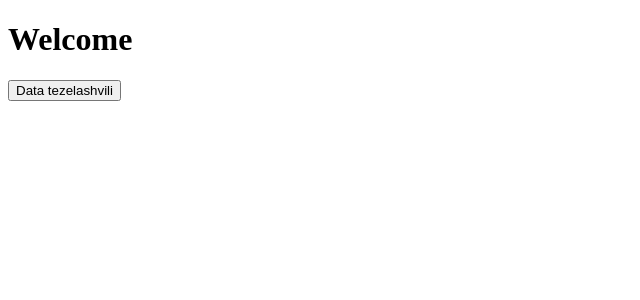
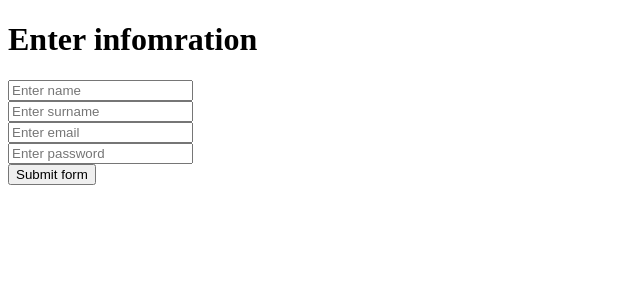
Before and after one commit to tezeladata/group56-react-test, a React app: page / in a window 1280 px wide. Shown: the top 300 px of the page, without its empty margins (0-640 px from the left). Built offline with nearby package versions, Linux system fonts and the light colour scheme; the HTML template or start-up script is replaced by a standard one.

Commit message:
Level 119

```diff
--- a/src/App.jsx
+++ b/src/App.jsx
@@ -1,10 +1,10 @@
-import Button from "./components/Button.jsx";
+import Form from "./components/Form";
 
 const App = () => {
   return (
     <main>
-      <h1>Welcome</h1>
-      <Button />
+      <h1>Enter infomration</h1>
+      <Form />
     </main>
   )
 };
--- a/src/components/Button.jsx
+++ /dev/null
@@ -1,8 +0,0 @@
-const Button = () => {
-    const fullname = "Data tezelashvili"
-    return (
-        <button>{fullname}</button>
-    )
-};
-
-export default Button;
--- /dev/null
+++ b/src/components/Form.jsx
@@ -0,0 +1,29 @@
+const Form = () => {
+    const handleSubmit = e => {
+        e.preventDefault();
+
+        const result = {
+            name: e.target.name.value,
+            surname: e.target.surname.value,
+            email: e.target.email.value,
+            password: e.target.password.value
+        }
+
+        console.log(result)
+    }
+
+    return (
+        <div>
+            <form onSubmit={handleSubmit}>
+                <input type="text" placeholder="Enter name" name="name" required /> <br />
+                <input type="text" placeholder="Enter surname" name="surname" required /> <br />
+                <input type="email" placeholder="Enter email" name="email" required /> <br />
+                <input type="password" placeholder="Enter password" name="password" required /> <br />
+
+                <button type="submit">Submit form</button>
+            </form>
+        </div>
+    )
+};
+
+export default Form;
```
